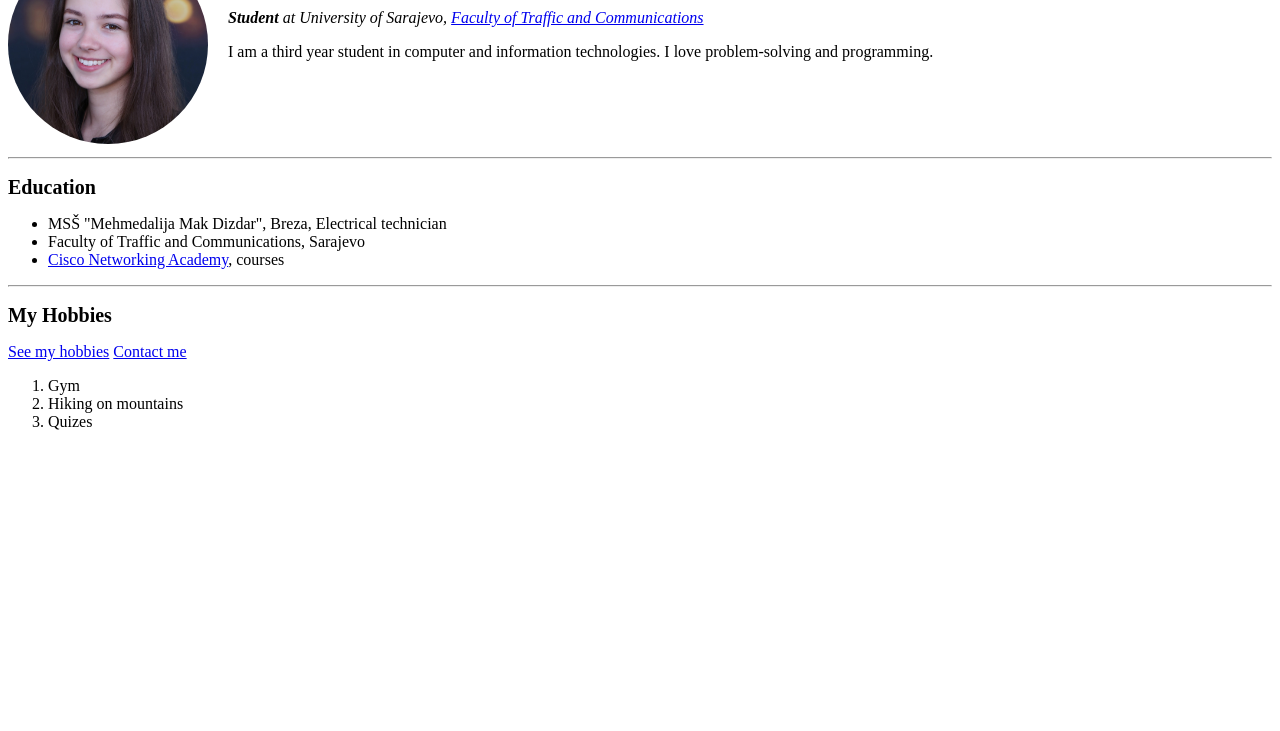
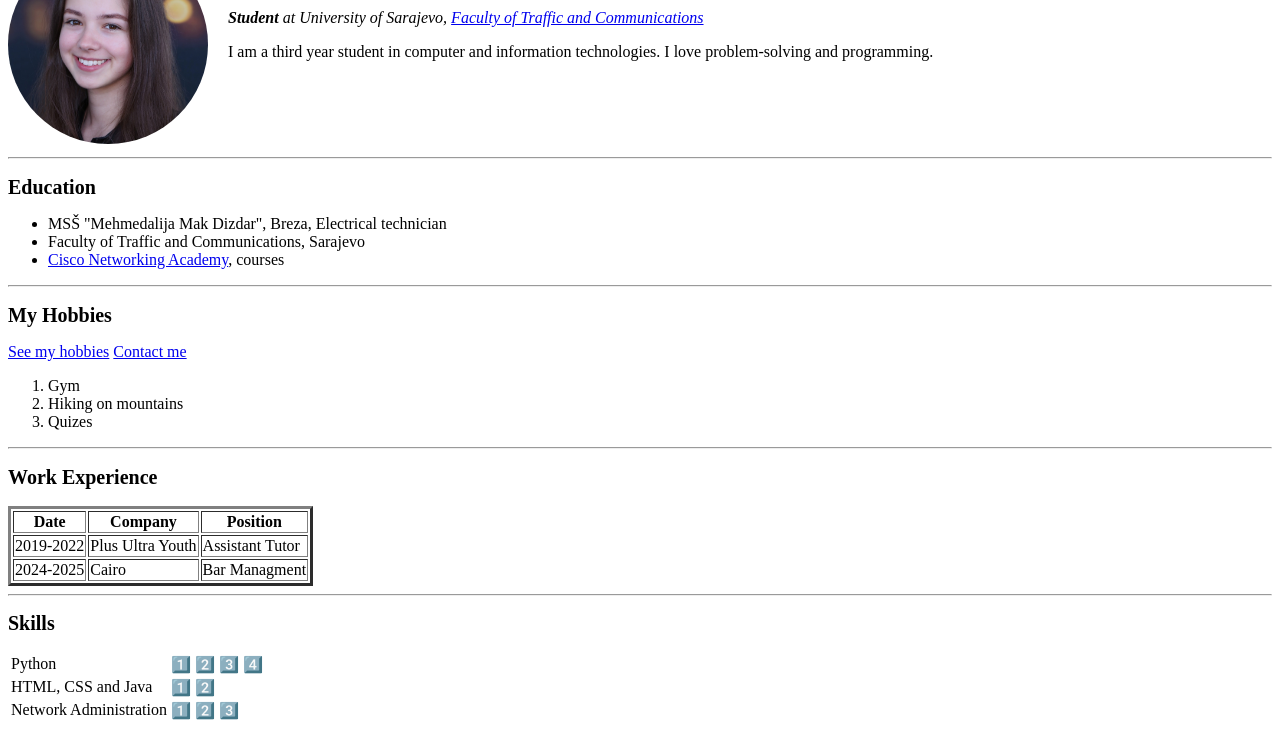
Before and after one commit to Ena1210/cv, a plain HTML site: page index.html in a window 1280 px wide. Shown: the part 85-816 px from the top of the page. Drawn offline with Linux system fonts and the light colour scheme.

Commit message:
index.html

```diff
--- a/index.html
+++ b/index.html
@@ -30,7 +30,46 @@
         <li>Hiking on mountains</li>
         <li>Quizes</li>
     </ol>
-
+    <hr>
+    <h2 style="font-size: 20px;"><b>Work Experience</b></h2>
+    <table border="3px">
+        <thead>
+            <tr>
+                <th>Date</th>
+                <th>Company</th>
+                <th>Position</th>
+            </tr>
+        </thead>
+        <tbody>
+            <tr>
+                <td>2019-2022</td>
+                <td>Plus Ultra Youth</td>
+                <td>Assistant Tutor</td>
+            </tr>
+            <tr>
+                <td>2024-2025</td>
+                <td>Cairo</td>
+                <td>Bar Managment</td>
+            </tr>
+        </tbody>
+    </table>
+    <hr>
+    <h2 style="font-size: 20px;"><b>Skills</b></h2>
+    <table>
+        <tr>
+            <td>Python</td>
+            <td>&#x31;&#xfe0f;&#x20e3; &#x32;&#xfe0f;&#x20e3; &#x33;&#xfe0f;&#x20e3; &#x34;&#xfe0f;&#x20e3;</td>
+        </tr>
+        <tr>
+            <td>HTML, CSS and Java</td>
+            <td>&#x31;&#xfe0f;&#x20e3; &#x32;&#xfe0f;&#x20e3;</td>
+        </tr>
+        <tr>
+            <td>Network Administration</td>
+            <td>&#x31;&#xfe0f;&#x20e3; &#x32;&#xfe0f;&#x20e3; &#x33;&#xfe0f;&#x20e3;</td>
+        </tr>
+    </table>
 
 </body>
+
 </html>
```
